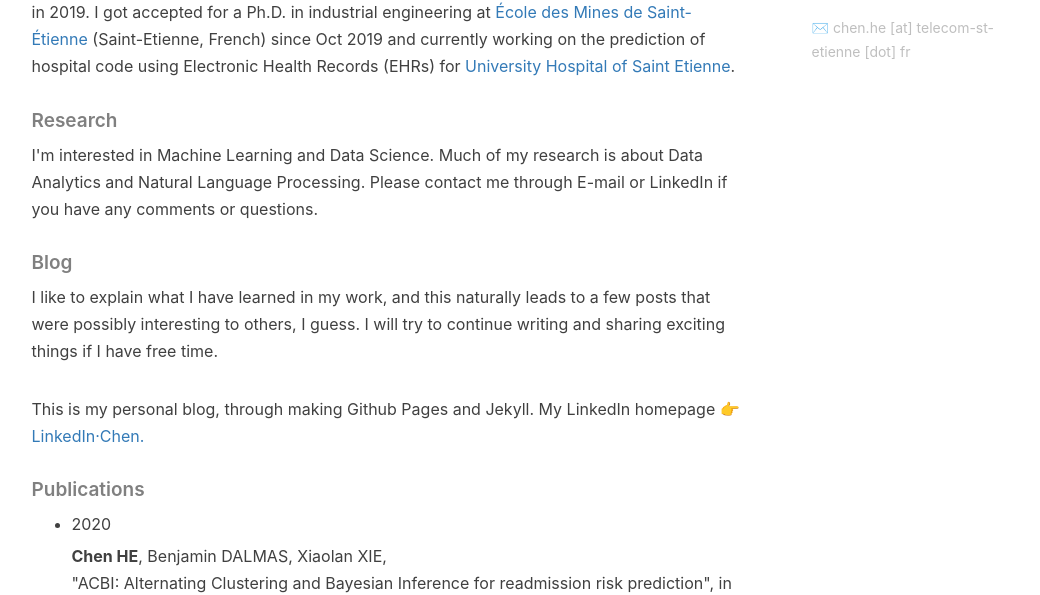
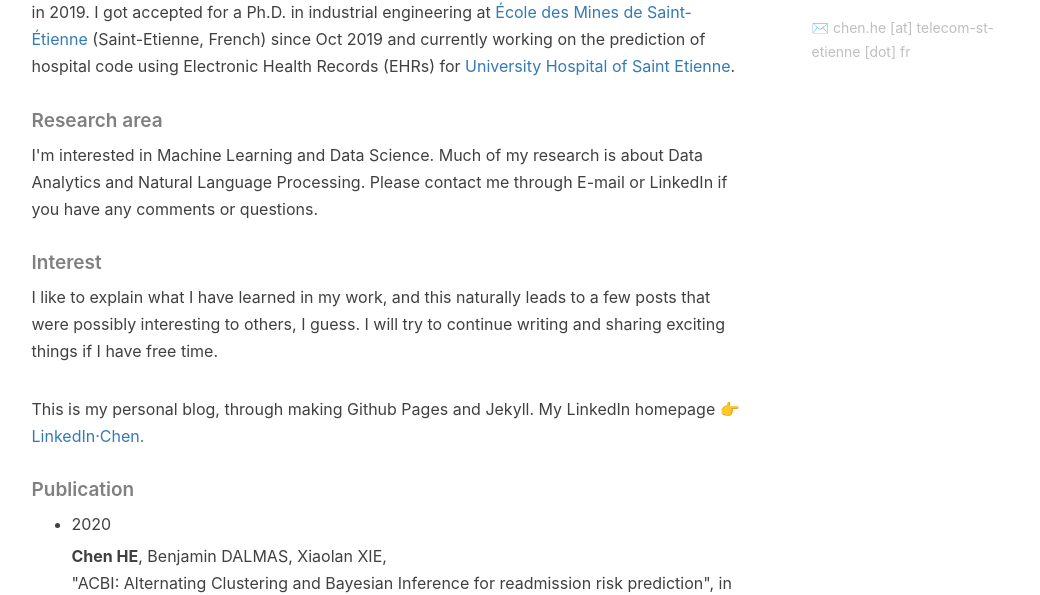
Before and after one commit to he-chen-95/he-chen-95.github.io, a Jekyll site: the page built from about.html, in a window 1280 px wide and 900 px high, scrolled down 745 px. Shown: the part 151-746 px from the top of the window, without its empty margins (136-1176 px from the left). Built offline with Jekyll 4.4.1, drawn with Linux system fonts in a browser that asks for light colours; nearby versions of some CDN libraries; comment, search, counter and statistics services are not loaded.

Commit message:
Update about.html

```diff
--- a/about.html
+++ b/about.html
@@ -23,17 +23,17 @@ header-img: "img/home-bg-o.jpg"
     <p> I've been programming since I was a graduate student, writing some web pages, mobile applications, using machine learning and data mining algorithms to discover knowledge and patterns from some pulicly available datasets.</p>
     <p> After graduating from <a href="https://en.xidian.edu.cn/">XIDIAN University</a> (Xi'an, China), I received three years of basic training in Computer Science at a French Engineering school: <a href="https://www.telecom-st-etienne.fr/">Télécom Saint-Etienne</a> (Saint-Etienne, French). From 2018, I started to specialize in the Machine Learning domain; and I got my double master's degree of Data Science from <a href="https://www.univ-st-etienne.fr/en/index.html">Jean Monnet University</a> (Saint-Etienne, French) in 2019. I got accepted for a Ph.D. in industrial engineering at <a href="https://www.mines-stetienne.fr/">École des Mines de Saint-Étienne</a> (Saint-Etienne, French) since Oct 2019 and currently working on the prediction of hospital code using Electronic Health Records (EHRs) for <a href="http://www.chu-st-etienne.fr/">University Hospital of Saint Etienne</a>.</p>
 
-    <h5>Research</h5>
+    <h5>Research area</h5>
 
     <p>I'm interested in Machine Learning and Data Science. Much of my research is about Data Analytics and Natural Language Processing. Please contact me through E-mail or LinkedIn if you have any comments or questions.</p>
 
-    <h5>Blog</h5>
+    <h5>Interest</h5>
 
     <p> I like to explain what I have learned in my work, and this naturally leads to a few posts that were possibly interesting to others, I guess. I will try to continue writing and sharing exciting things if I have free time.</p>
 
     <p> This is my personal blog, through making Github Pages and Jekyll. My LinkedIn homepage 👉 <a href="https://www.linkedin.com/in/chen-he-055b51110/">LinkedIn·Chen.</a> </p>
 
-    <h5>Publications</h5>
+    <h5>Publication</h5>
     <ul>
         <li>
             <p><span class="strong">2020</span></p>
```
